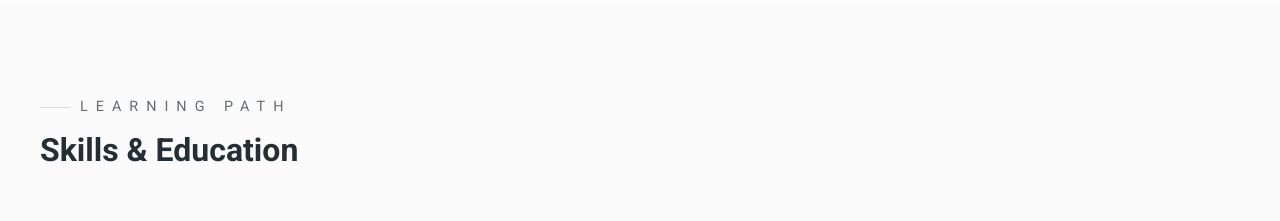
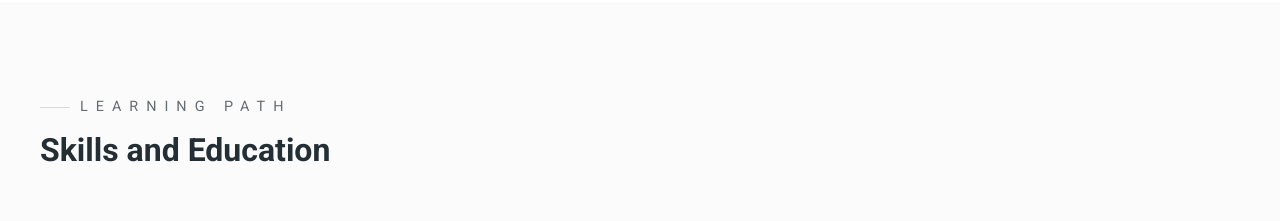
Before and after one commit to Astaa24/Astaa24.github.io, a plain HTML site: page index.html in a window 1280 px wide. Shown: the part 2360-2581 px from the top of the page. Drawn offline with Linux system fonts and the light colour scheme.

Commit message:
pub: Second Publish

```diff
--- a/index.html
+++ b/index.html
@@ -208,7 +208,7 @@
     <section id="skills">
         <div class="skills main-container">
             <h3 class="pre-title">Learning Path</h3>
-            <h1 class="section-title">Skills & Education</h1>
+            <h1 class="section-title">Skills and Education</h1>
 
             <div class="skills-grid">
                 <div class="skills-left">
```
